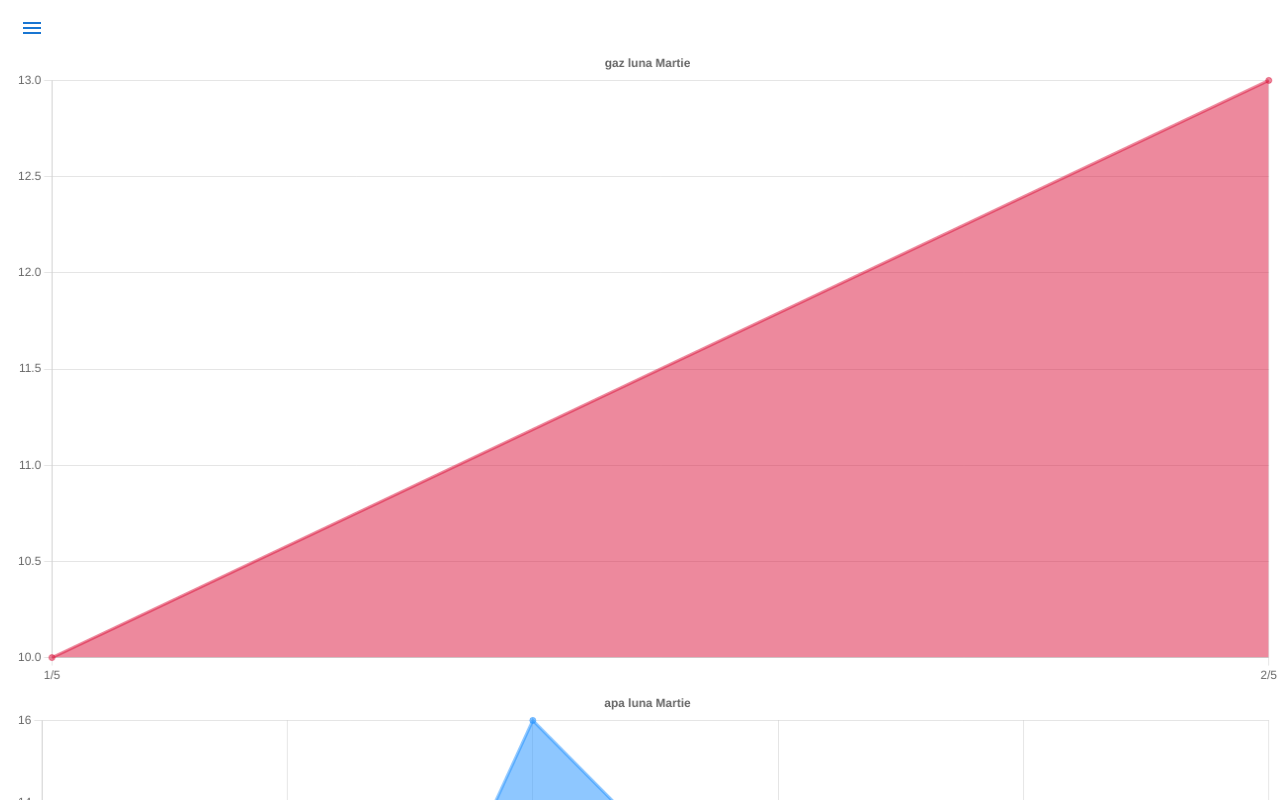
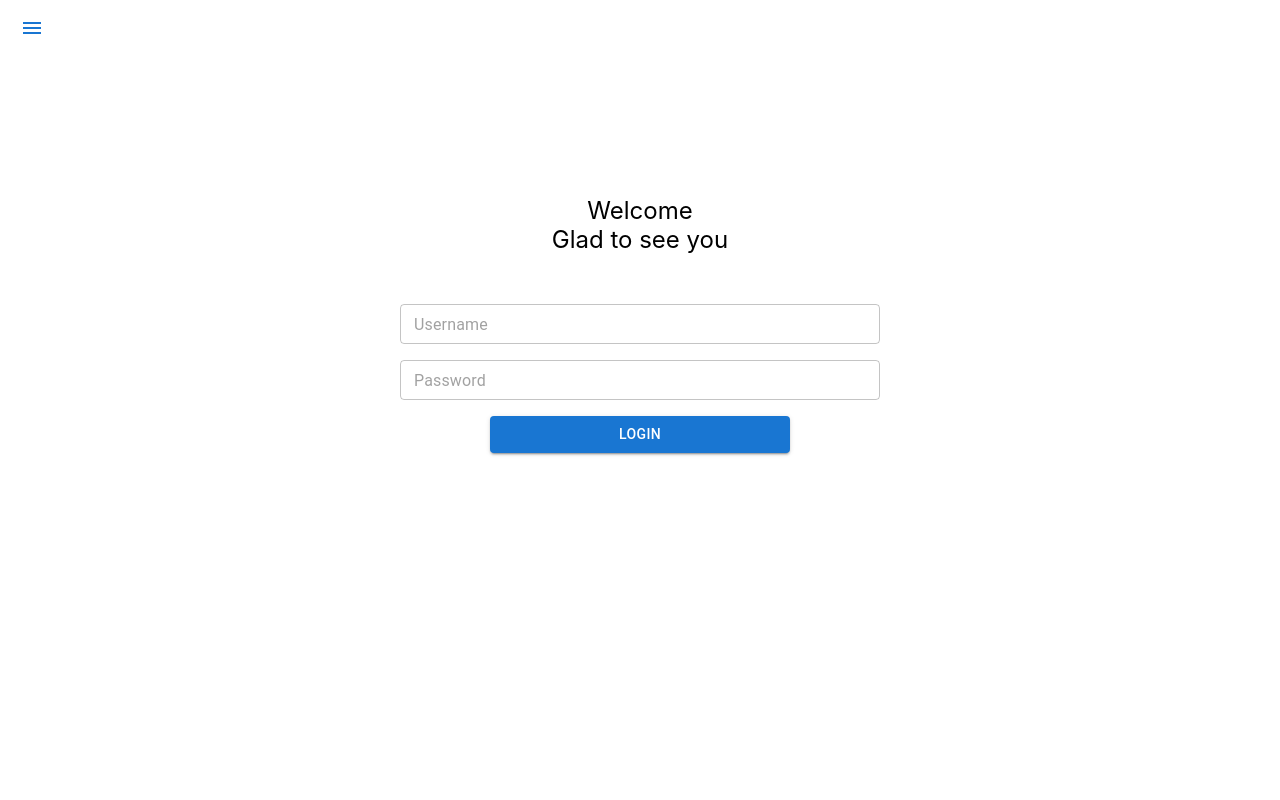
Before and after one commit to DenisiaBianca/hacktm-app, a React (Create React App) app in the folder UI-app/: page /home in a window 1280 px wide. Shown: the top 800 px of the page. Built offline with nearby package versions, Linux system fonts and the light colour scheme.

Commit message:
add features

```diff
--- a/UI-app/src/App.tsx
+++ b/UI-app/src/App.tsx
@@ -2,17 +2,23 @@ import "./App.css";
 import Login from "./components/login/login";
 import MobileHeader from "./components/header/mobile-menu";
 import { BrowserRouter, Routes, Route, Link } from "react-router-dom";
-import Graphic from "./components/graph/graph";
-import Home from "./components/home/home";
+import AdminHome from "./components/adminHome/adminHome";
+import UserHome from "./components/userHome/userHome";
+import { parseJwt, getToken } from "./hooks/hook";
 
 function App() {
+  const isAdmin = parseJwt(getToken())?.role == "ADMIN" ? true : false;
+  const isUser = parseJwt(getToken())?.role == "USER" ? true : false;
+
   return (
     <div className="App">
       <BrowserRouter>
         <Routes>
           <Route path="/" element={<MobileHeader />}>
             <Route path="login" element={<Login />} />
-            <Route path="home" element={<Home />} />
+            <Route path="home" element={isUser ? <UserHome /> : <Login />} />
+            <Route path="/" element={<Login />} />
+            <Route path="all" element={isAdmin ? <AdminHome /> : <Login />} />
           </Route>
         </Routes>
       </BrowserRouter>
--- /dev/null
+++ b/UI-app/src/components/adminHome/adminHome.tsx
@@ -0,0 +1,95 @@
+import React from "react";
+import {
+  Chart as ChartJS,
+  CategoryScale,
+  LinearScale,
+  BarElement,
+  Title,
+  Tooltip,
+  Legend,
+} from "chart.js";
+import { Bar } from "react-chartjs-2";
+import { useMobile } from "../../hooks/hook";
+
+ChartJS.register(
+  CategoryScale,
+  LinearScale,
+  BarElement,
+  Title,
+  Tooltip,
+  Legend
+);
+
+const AdminHome = () => {
+  const isMobile = useMobile();
+  const options = {
+    indexAxis: "y" as const,
+    elements: {
+      bar: {
+        borderWidth: 2,
+      },
+    },
+    responsive: true,
+    plugins: {
+      legend: {
+        position: "right" as const,
+        display: false,
+      },
+      title: {
+        display: true,
+        text: "Alee Horizont nr.5",
+      },
+    },
+  };
+
+  const labels = [
+    "Ap1",
+    "Ap2",
+    "Ap3",
+    "Ap4",
+    "Ap5",
+    "Ap6",
+    "Ap7",
+    "Ap8",
+    "Ap9",
+    "Ap10",
+  ];
+
+  const data = {
+    labels,
+    datasets: [
+      {
+        label: "Gas",
+        data: [100, 300, 400, 200, 150, 100, 50, 60, 30],
+        borderColor: "rgba(220,20,60,0.5)",
+        backgroundColor: "rgba(220,20,60,0.5)",
+      },
+      {
+        label: "Water",
+        data: [130, 200, 440, 230, 170],
+        borderColor: "rgba(44, 130, 201, 0.5)",
+        backgroundColor: "rgba(44, 130, 201, 0.5)",
+      },
+    ],
+  };
+
+  return (
+    <div
+      style={{
+        width: "90%",
+        display: "flex",
+        justifyContent: "space-evenly",
+        alignItems: "center",
+        padding: "10px",
+      }}
+    >
+      {isMobile ? (
+        <Bar options={options} data={data} height="100vh" />
+      ) : (
+        <Bar options={options} data={data} height={1000} width={1000} />
+      )}
+    </div>
+  );
+};
+
+export default AdminHome;
--- /dev/null
+++ b/UI-app/src/components/graph/graph-data.tsx
@@ -0,0 +1,60 @@
+import { Grid } from "@mui/material";
+import React from "react";
+import { useMobile } from "../../hooks/hook";
+import { IMeasureDate } from "../../interfaces/interfaces";
+import Graphic from "./graph";
+
+interface IProps {
+  data: IMeasureDate;
+  type: String;
+  color: String;
+}
+const GraphData: React.FC<IProps> = (props) => {
+  const isMobile = useMobile();
+
+  return (
+    <div className="one-graph">
+      <Grid
+        className="first-grid"
+        container
+        direction="column"
+        style={{
+          marginTop: "50px",
+          width: "100%",
+        }}
+      >
+        <Grid
+          className="second-grid"
+          item
+          alignItems="center"
+          display="flex"
+          justifyContent="space-evenly"
+          style={{ marginBottom: "20px", fontSize: "12px" }}
+        >
+          <Grid item>
+            Current read: <b>{props.data.currentRead.toString()}</b>
+          </Grid>
+          <Grid item>
+            Total per month: <b>{props.data.monthTotal.toString()}</b>
+          </Grid>
+        </Grid>
+        <Grid
+          className="3rd-grid"
+          item
+          alignItems="center"
+          display="flex"
+          justifyContent="center"
+          style={{ width: isMobile ? "100vw" : "40vw" }}
+        >
+          <Graphic
+            title={props.type}
+            data={props.data.dailyUsage}
+            color={props.color}
+          />
+        </Grid>
+      </Grid>
+    </div>
+  );
+};
+
+export default GraphData;
--- a/UI-app/src/components/graph/graph.tsx
+++ b/UI-app/src/components/graph/graph.tsx
@@ -31,9 +31,45 @@ interface IProps {
   color: String;
 }
 
+const hours = [
+  "1AM",
+  "2AM",
+  "3AM",
+  "4AM",
+  "5AM",
+  "6AM",
+  "7AM",
+  "8AM",
+  "9AM",
+  "10AM",
+  "11AM",
+  "12AM",
+  "1PM",
+  "2PM",
+  "3PM",
+  "4PM",
+  "5PM",
+  "6PM",
+  "7PM",
+  "8PM",
+  "9PM",
+  "10PM",
+  "11PM",
+  "12PM",
+];
+
 const Graphic: React.FC<IProps> = (props) => {
+  const today = new Date().toLocaleTimeString("ro-RO", { hour: "2-digit" });
+  const todayDate = new Date().toLocaleDateString("en-EN", {
+    day: "2-digit",
+    month: "long",
+    year: "numeric",
+  });
+
   const options = {
-    //responsive: true,
+    responsive: false,
+    maintainAspectRatio: false,
+
     plugins: {
       legend: {
         position: "top" as const,
@@ -41,7 +77,7 @@ const Graphic: React.FC<IProps> = (props) => {
       },
       title: {
         display: true,
-        text: `${props.title} luna Martie`,
+        text: `${props.title} - ${todayDate}`,
       },
     },
     labels: false,
@@ -62,16 +98,15 @@ const Graphic: React.FC<IProps> = (props) => {
       //   },
     },
   };
-  const labels = props.data.map(
-    (d) => `${d.day.getDate()}/${d.day.getMonth()}`
-  );
+
+  const labels = hours; //props.data.map((d) => 1); //`${d.day.getDate}/${d.day.getMonth}`);
 
   const data = {
     labels,
     datasets: [
       {
         label: props.title.toString(),
-        data: props.data.map((d) => d.value),
+        data: props.data.slice(0, Number(today)).map((d) => d.value),
         borderColor: props.color.toString(),
         backgroundColor: props.color.toString(),
         fill: true,
@@ -79,13 +114,22 @@ const Graphic: React.FC<IProps> = (props) => {
     ],
   };
   return (
-    <Line
-      height={50}
-      width={100}
-      options={options}
-      data={data}
-      style={{ paddingLeft: "15px" }}
-    />
+    <div
+      style={{
+        width: "90%",
+        minHeight: "200px",
+        padding: "5px",
+      }}
+    >
+      <Line
+        options={options}
+        data={data}
+        style={{
+          minWidth: "100%",
+          width: "100%",
+        }}
+      />
+    </div>
   );
 };
 
--- a/UI-app/src/components/header/mobile-menu.tsx
+++ b/UI-app/src/components/header/mobile-menu.tsx
@@ -4,9 +4,14 @@ import { Link, Outlet } from "react-router-dom";
 import "./mobile-menu.css";
 
 import React, { useState } from "react";
+import { isLogged, parseJwt, getToken } from "../../hooks/hook";
 
 const MobileHeader = () => {
   const [isMenuOpen, setIsMenuOpen] = useState(false);
+  const isUserLogged = isLogged;
+  const isAdmin = parseJwt(getToken())?.role == "ADMIN" ? true : false;
+  const isUser = parseJwt(getToken())?.role == "USER" ? true : false;
+
   const toggleMenu = () => {
     setIsMenuOpen(!isMenuOpen);
   };
@@ -42,14 +47,18 @@ const MobileHeader = () => {
           </Link>
         </Grid>
         <Grid item className="menu-item">
-          <Link className="link" to="home" onClick={toggleMenu}>
-            Home
-          </Link>
+          {isUserLogged() && isUser && (
+            <Link className="link" to="home" onClick={toggleMenu}>
+              Home
+            </Link>
+          )}
         </Grid>
         <Grid item className="menu-item">
-          <Link className="link" to="graphic" onClick={toggleMenu}>
-            Graphic
-          </Link>
+          {isUserLogged() && isAdmin && (
+            <Link className="link" to="all" onClick={toggleMenu}>
+              All apartments
+            </Link>
+          )}
         </Grid>
       </Collapse>
       <Outlet />
--- a/UI-app/src/components/home/home.tsx
+++ /dev/null
@@ -1,29 +0,0 @@
-import React from "react";
-import Graphic from "../graph/graph";
-
-const Home = () => {
-  const gaz_data = [
-    { day: new Date(2020, 5, 1), value: 10 },
-    { day: new Date(2020, 5, 2), value: 13 },
-    //{ data: new Date(2020, 5, 3), value: 6 },
-    // { data: new Date(2020, 5, 4), value: 10 },
-    // { data: new Date(2020, 5, 5), value: 1 },
-    // { data: new Date(2020, 5, 6), value: 20 },
-  ];
-  const apa_data = [
-    { day: new Date(2020, 5, 1), value: 9 },
-    { day: new Date(2020, 5, 2), value: 3 },
-    { day: new Date(2020, 5, 3), value: 16 },
-    { day: new Date(2020, 5, 4), value: 10 },
-    { day: new Date(2020, 5, 5), value: 7 },
-    { day: new Date(2020, 5, 6), value: 11 },
-  ];
-  return (
-    <div>
-      <Graphic title={"gaz"} data={gaz_data} color={"rgba(220,20,60,0.5)"} />
-      <Graphic title={"apa"} data={apa_data} color={"rgba(30,144,255,0.5)"} />
-    </div>
-  );
-};
-
-export default Home;
--- a/UI-app/src/components/login/login.tsx
+++ b/UI-app/src/components/login/login.tsx
@@ -1,11 +1,32 @@
 import { Box, Button, Grid, Input, Paper, TextField } from "@mui/material";
-import React, { useRef } from "react";
-import useMobile from "../../hooks/hook";
+import React, { useRef, useState } from "react";
 import background from "../../images/wall2.jpeg";
+import { IUserLogin } from "../../interfaces/interfaces";
+import { login } from "../../services/api";
+import Cookies from "universal-cookie";
+import { parseJwt, useMobile, getToken } from "../../hooks/hook";
+import { useNavigate } from "react-router-dom";
 
 const Login = () => {
   const isMobile = useMobile();
-  console.log(isMobile);
+  const navigate = useNavigate();
+  const [username, setUsername] = useState<string>("");
+  const [password, setPassword] = useState<string>("");
+
+  const handleLogin = async () => {
+    const user: IUserLogin = { username: username, password: password };
+
+    const { token } = await login(user);
+
+    const cookies = new Cookies();
+    cookies.set("userToken", token);
+
+    const isAdmin = parseJwt(getToken())?.role == "ADMIN" ? true : false;
+    const isUser = parseJwt(getToken())?.role == "USER" ? true : false;
+
+    if (isAdmin) navigate("/all");
+    if (isUser) navigate("/home");
+  };
 
   return (
     <div>
@@ -26,6 +47,7 @@ const Login = () => {
               size="small"
               sx={{ width: "80%" }}
               placeholder="Username"
+              onChange={(u) => setUsername(u.target.value)}
             ></TextField>
           </Grid>
           <Grid item md={3} xs={12}>
@@ -34,10 +56,15 @@ const Login = () => {
               sx={{ width: "80%" }}
               placeholder="Password"
               type="password"
+              onChange={(p) => setPassword(p.target.value)}
             ></TextField>
           </Grid>
           <Grid item md={3} xs={12}>
-            <Button variant="contained" sx={{ width: "50%" }}>
+            <Button
+              variant="contained"
+              sx={{ width: "50%" }}
+              onClick={handleLogin}
+            >
               Login
             </Button>
           </Grid>
@@ -66,6 +93,7 @@ const Login = () => {
               size="small"
               sx={{ width: "480px" }}
               placeholder="Username"
+              onChange={(u) => setUsername(u.target.value)}
             ></TextField>
           </Grid>
           <Grid item md={12}>
@@ -74,12 +102,14 @@ const Login = () => {
               sx={{ width: "480px", marginTop: "16px" }}
               placeholder="Password"
               type="password"
+              onChange={(p) => setPassword(p.target.value)}
             ></TextField>
           </Grid>
           <Grid item md={12}>
             <Button
               variant="contained"
               sx={{ width: "300px", marginTop: "16px" }}
+              onClick={handleLogin}
             >
               Login
             </Button>
--- /dev/null
+++ b/UI-app/src/components/userHome/userHome.tsx
@@ -0,0 +1,54 @@
+import { Button, Grid } from "@mui/material";
+import React, { useEffect, useState } from "react";
+import { useMobile } from "../../hooks/hook";
+
+import { IMeasureDate, IUserData } from "../../interfaces/interfaces";
+import { userData } from "../../services/api";
+import GraphData from "../graph/graph-data";
+
+const empty = {
+  currentRead: 0,
+  monthTotal: 0,
+  dailyUsage: [{ day: new Date(), value: 0 }],
+};
+
+const UserHome = () => {
+  const [gasData, setGasData] = useState<IMeasureDate>(empty);
+  const [waterData, setWaterData] = useState<IMeasureDate>(empty);
+
+  useEffect(() => {
+    setInterval(handleUserData, 5000);
+  }, []);
+
+  const handleUserData = async () => {
+    const data: IUserData = await userData();
+    if (data.gasData != null) setGasData(data.gasData);
+    if (data.waterData != null) setWaterData(data.waterData);
+
+    console.log(gasData);
+  };
+
+  const isMobile = useMobile();
+  return (
+    <div
+      className="graphics"
+      style={{
+        display: "flex",
+        justifyContent: isMobile ? "center" : "space-evenly",
+        flexDirection: isMobile ? "column" : "row",
+        alignItems: "center",
+        width: "100vw",
+      }}
+    >
+      <GraphData data={gasData} type={"Gas"} color={"rgba(220,20,60,0.5)"} />
+      <GraphData
+        data={waterData}
+        type={"Water"}
+        color={"rgba(44, 130, 201, 0.5)"}
+      />
+      <Button onClick={handleUserData}>Get data</Button>
+    </div>
+  );
+};
+
+export default UserHome;
--- a/UI-app/src/hooks/hook.tsx
+++ b/UI-app/src/hooks/hook.tsx
@@ -1,6 +1,8 @@
 import { Breakpoint, useMediaQuery, useTheme } from "@mui/material";
 import { createContext, useContext, useState } from "react";
 import { useMount } from "react-use";
+import Cookies from "universal-cookie";
+import { ITokenUser } from "../interfaces/interfaces";
 
 interface ICapabilities {
   webp: boolean;
@@ -20,7 +22,7 @@ type Options = {
 
 const CapabilitiesContext = createContext<ICapabilities>(defaultCapabilities);
 
-const useMobile = (options?: Options): boolean => {
+export const useMobile = (options?: Options): boolean => {
   const [isMounted, setIsMounted] = useState(false);
   const { mobile: isMobileServer } = useContext(CapabilitiesContext);
   const isMobileClient = useMediaQuery(
@@ -35,4 +37,36 @@ const useMobile = (options?: Options): boolean => {
   return isMounted ? isMobileClient : isMobileServer;
 };
 
-export default useMobile;
+export const isLogged = (): boolean => {
+  const cookies = new Cookies();
+  return cookies.get("userToken") == null ? false : true;
+};
+
+export const getToken = (): string => {
+  const cookies = new Cookies();
+  return cookies.get("userToken");
+};
+
+export const parseJwt = (token: string): ITokenUser | undefined => {
+  if (token === "" || !token) {
+    return;
+  }
+
+  const base64Url = token.split(".")[1];
+  if (!base64Url) {
+    return;
+  }
+
+  const base64 = base64Url.replace(/-/g, "+").replace(/_/g, "/");
+  const jsonPayload = decodeURIComponent(
+    window
+      .atob(base64)
+      .split("")
+      .map(function (c) {
+        return "%" + ("00" + c.charCodeAt(0).toString(16)).slice(-2);
+      })
+      .join("")
+  );
+
+  return JSON.parse(jsonPayload);
+};
```
Also changed, not shown: UI-app/src/interfaces/interfaces.tsx (+13 -0 lines).
